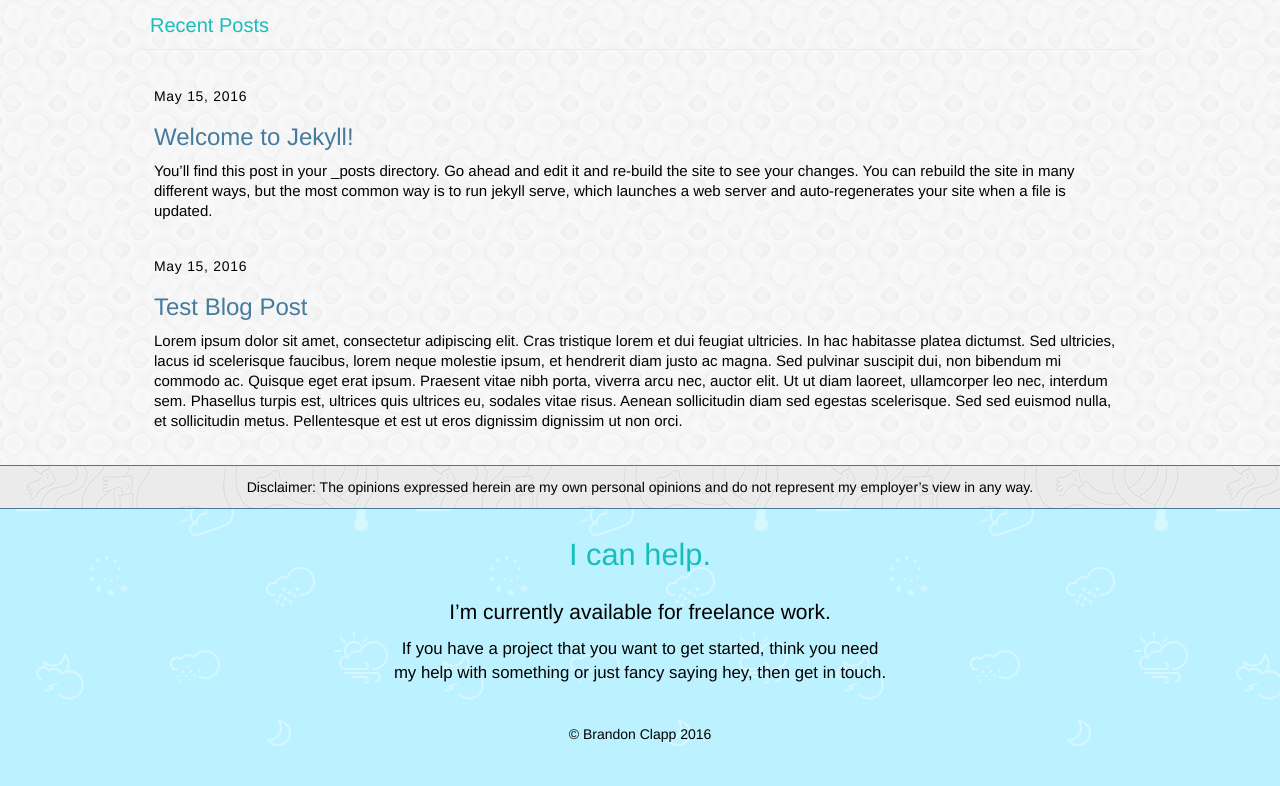
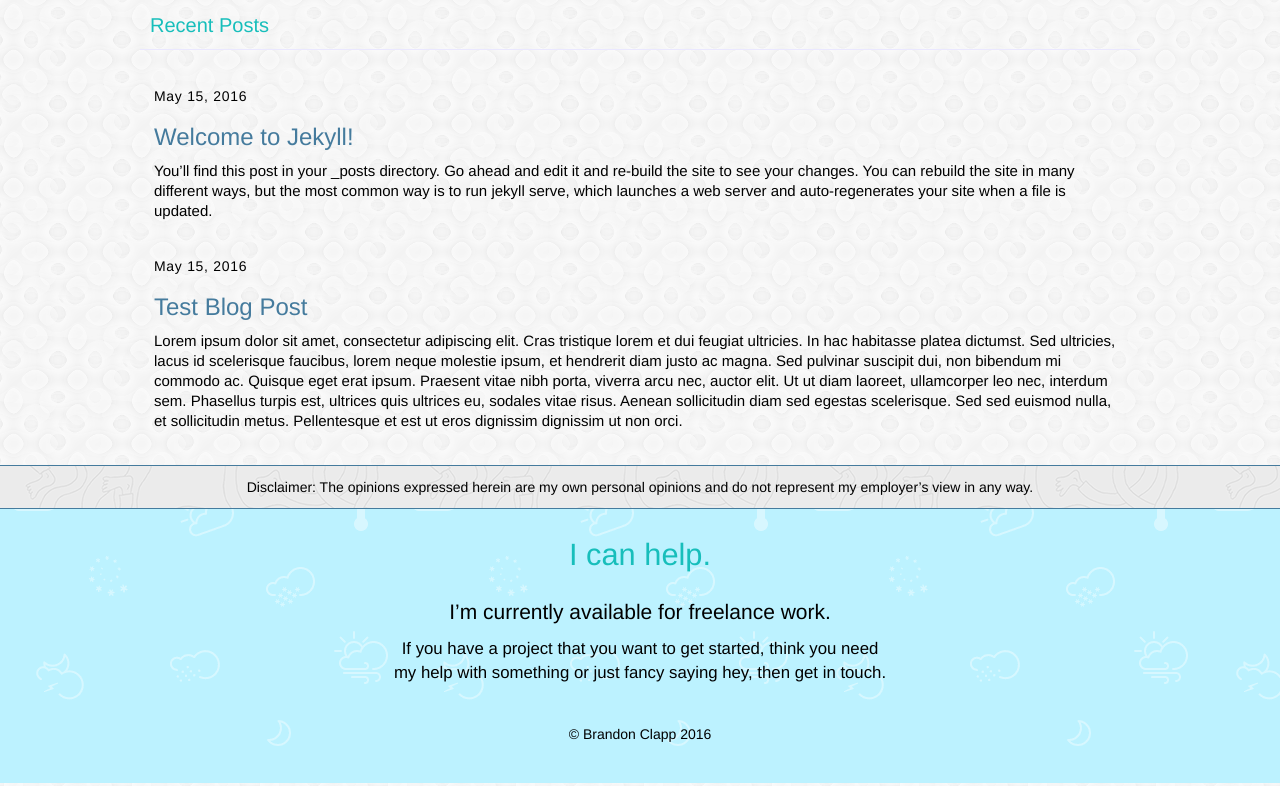
Before and after one commit to BrandonClapp/brandonclapp.github.io, a Jekyll site: the page built from index.html, in a window 1280 px wide and 1252 px high. Shown: the part 466-1252 px from the top of the window. Built offline with Jekyll 4.4.1, drawn with Linux system fonts in a browser that asks for light colours; some web fonts are replaced; the list of posts is cut into pages by our own code.

Commit message:
Fix copyright at bottom for mobile browsers. Close #8.

```diff
--- a/_sass/_layout.scss
+++ b/_sass/_layout.scss
@@ -77,9 +77,6 @@
 
 /* Footer */
 .site-footer {
-  $footer-height: 320px;
-
-  height: $footer-height;
   border-top: 1px solid $color4;
   background: $bg1;
   font-family: $font3;
@@ -109,7 +106,8 @@
     text-align: center;
     font-size: 14px;
     max-width: $content-width;
-    margin: 3em auto;
+    margin: 0 auto;
+    padding: 3em;
   }
 
   .footer-content {
```
Also changed, not shown: 2 other files.
